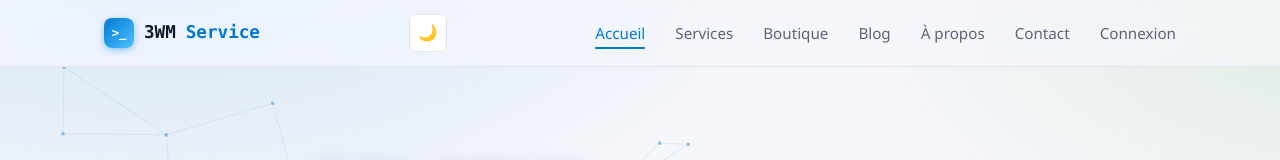
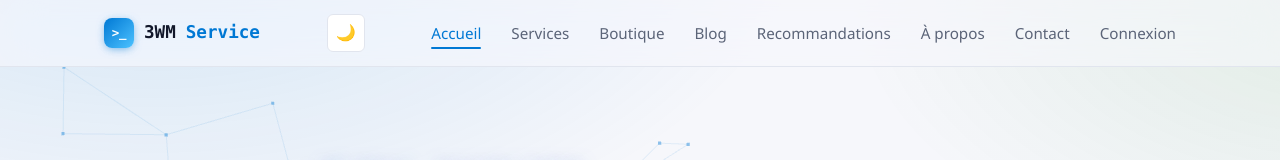
Before and after one commit to lhommedumilieu/3wm-service-site, a React (Vite) app: page / in a window 1280 px wide. Shown: the top 160 px of the page. Built offline with nearby package versions, Linux system fonts and the light colour scheme; no server answers.

Commit message:
Update Header.jsx

```diff
--- a/src/components/Header.jsx
+++ b/src/components/Header.jsx
@@ -12,6 +12,7 @@ const links = [
   { to: '/services', label: 'Services' },
   { to: '/boutique', label: 'Boutique' },
   { to: '/blog', label: 'Blog' },
+  { to: '/recommandations', label: 'Recommandations' },
   { to: '/a-propos', label: 'À propos' },
   { to: '/contact', label: 'Contact' },
 ]
```
